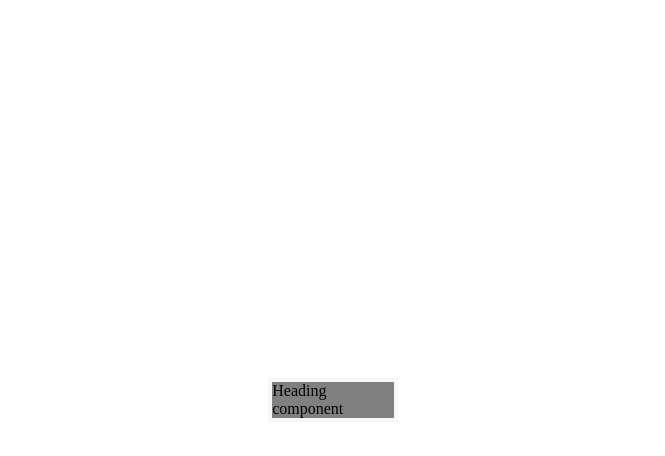
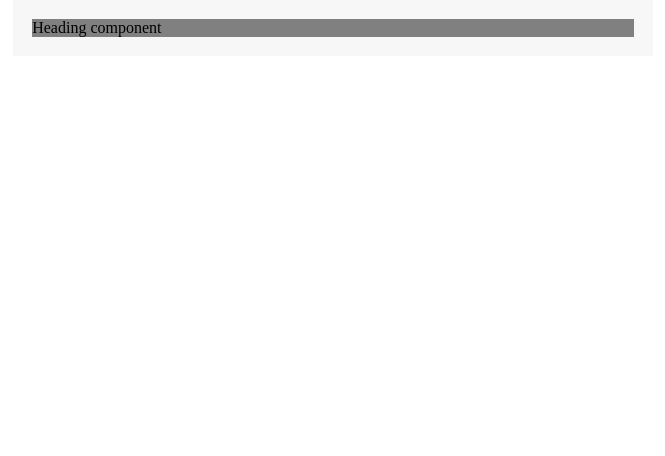
Before and after one commit to Roninanu777/issue_page, a React (Create React App) app in the folder client/: page / in a window 1280 px wide. Shown: the top 456 px of the page, without its empty margins (307-972 px from the left). Built offline with nearby package versions, Linux system fonts and the light colour scheme.

Commit message:
centering

```diff
--- a/client/src/index.css
+++ b/client/src/index.css
@@ -17,5 +17,9 @@ body {
   width: inherit;
   display: flex;
   justify-content: center;
-  align-items: center;
 }
+
+#root {
+  width: 50%;
+  height: 100%;
+}
```
